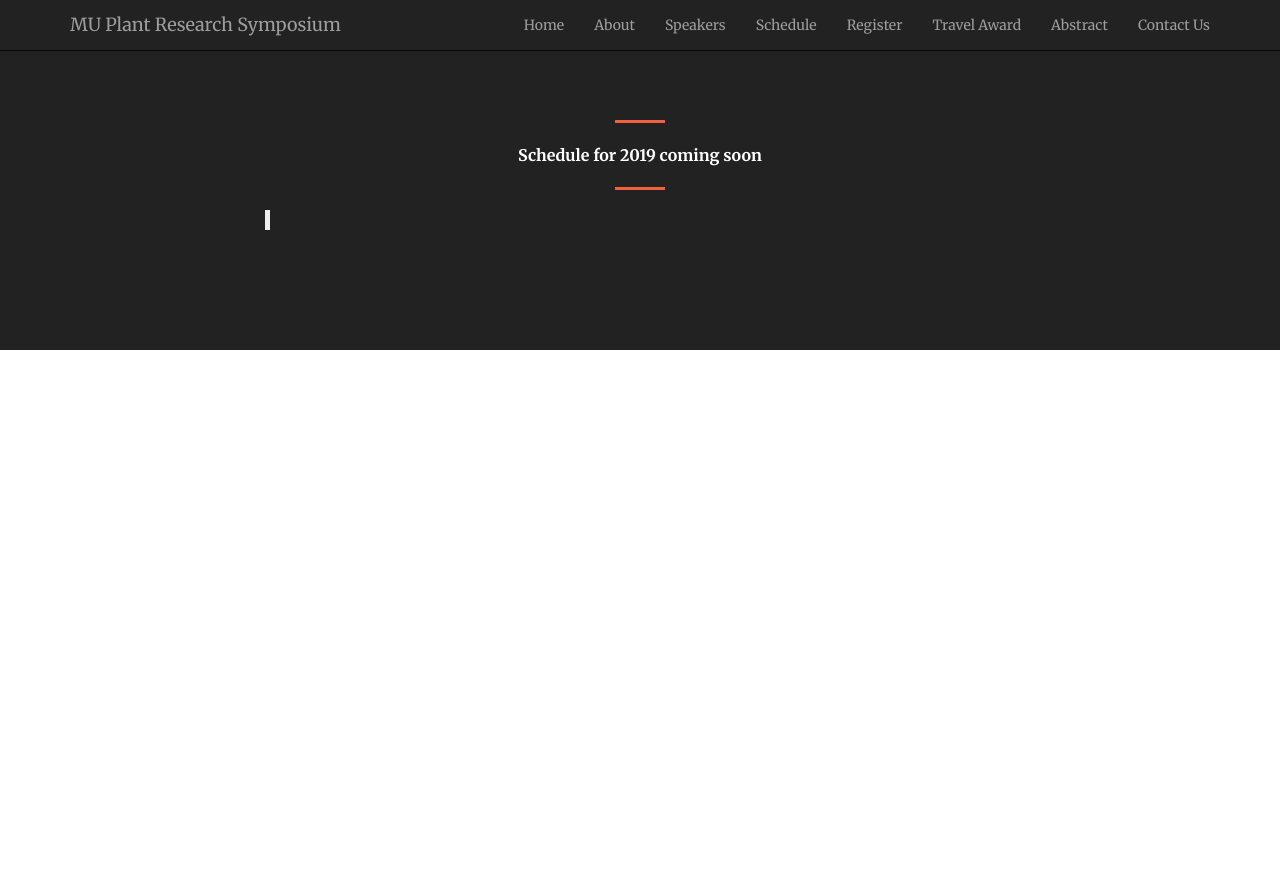
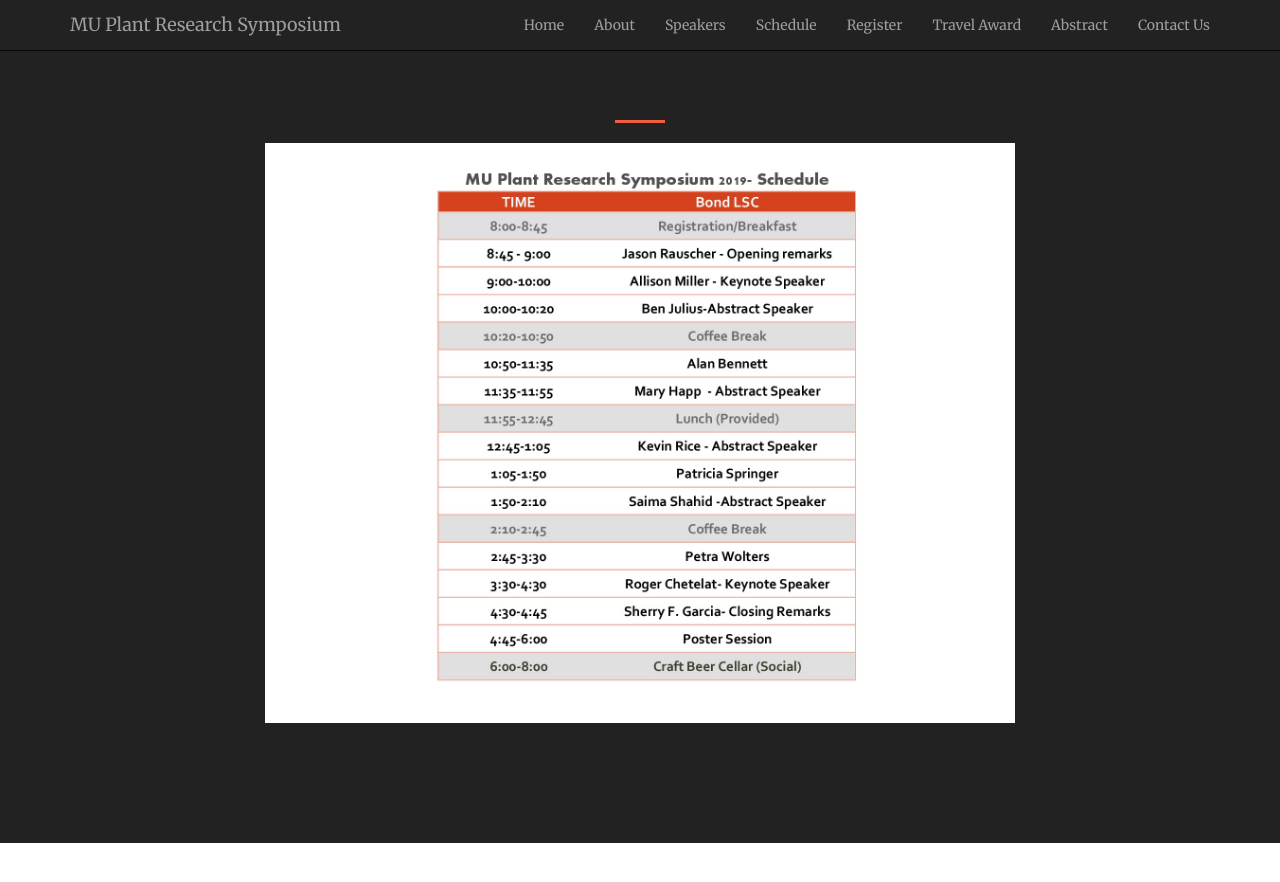
Before and after one commit to mupioneersymposium/mupioneersymposium.github.io, a Jekyll site: the page built from schedule.md, in a window 1280 px wide. Shown: the top 882 px of the page. Built offline with Jekyll 4.4.1, drawn with Linux system fonts in a browser that asks for light colours.

Commit message:
Update schedule.md
schedule2019

```diff
--- a/schedule.md
+++ b/schedule.md
@@ -3,7 +3,5 @@ layout: regular
 ---
 
 <hr style="clear: both;" />
-**Schedule for 2019 coming soon**
-<hr style="clear: both;" />
 
->
+<img src="/img/Eventschedule2019.jpg" style="max-width:100%"/>
```
